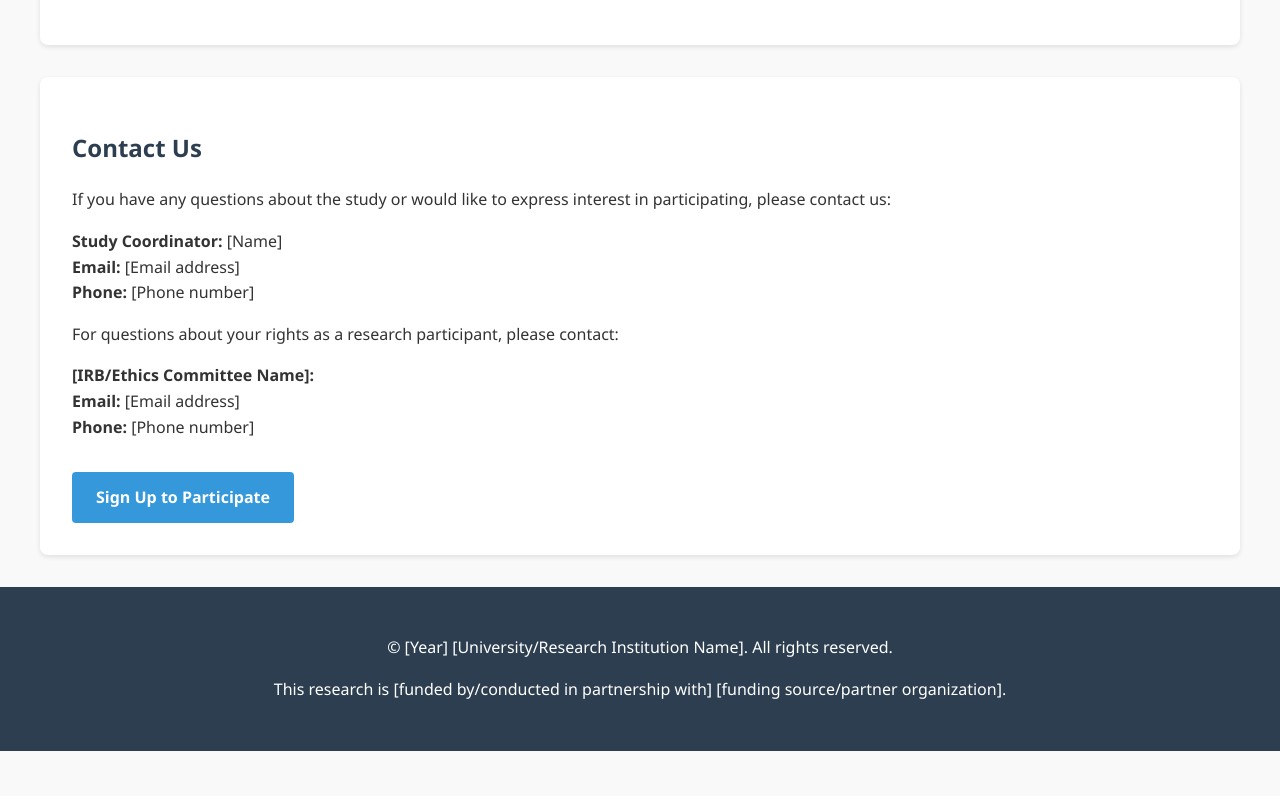
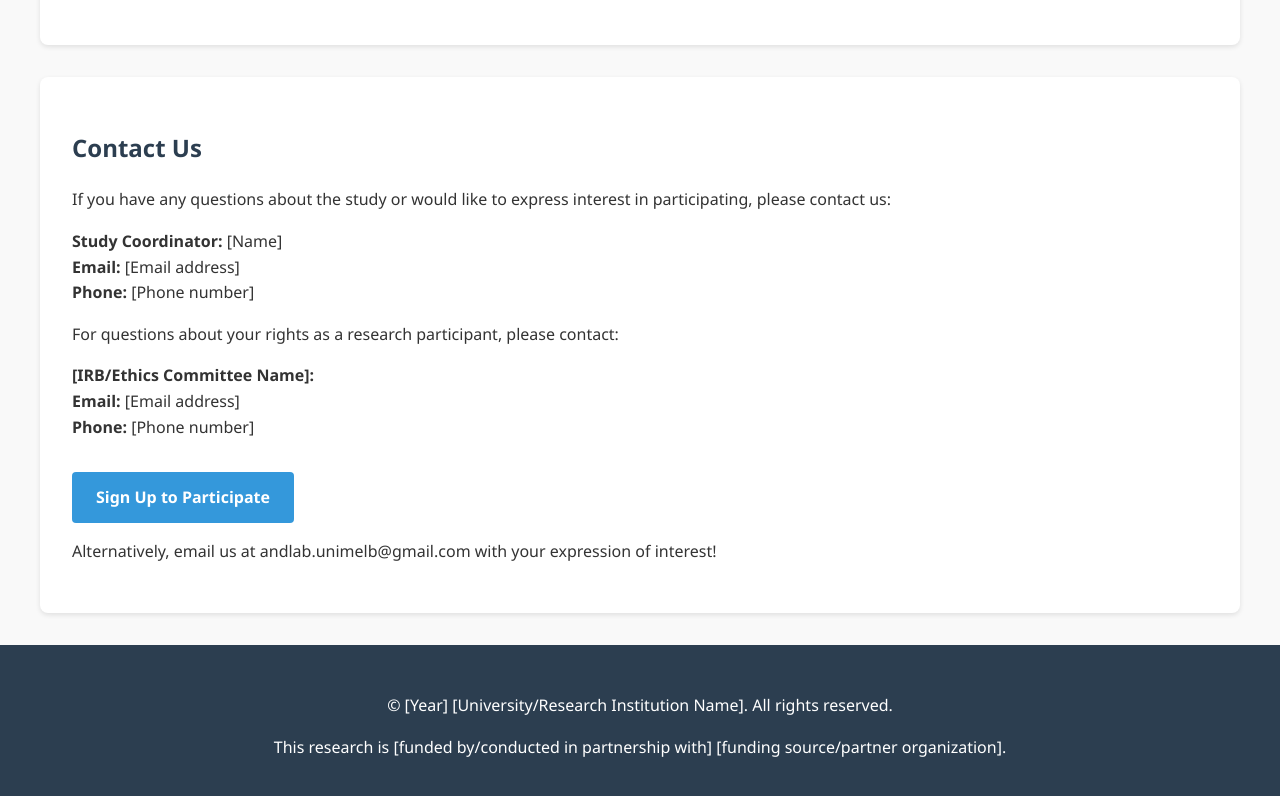
Before and after one commit to ANDLabUniMelb/neuropath-study, a plain HTML site: page index.html in a window 1280 px wide. Shown: the part 4001-4797 px from the top of the page. Before the commit the page ends 4752 px from the top, so only its background shows below. Drawn offline with Linux system fonts and the light colour scheme.

Commit message:
add contact option

```diff
--- a/index.html
+++ b/index.html
@@ -495,6 +495,7 @@
             </p>
 
             <a href="mailto:andlab.unimelb@gmail.com?subject=Neuropaths Study Expression of Participation Interest" class="cta-button">Sign Up to Participate</a>
+            <p>Alternatively, email us at andlab.unimelb@gmail.com with your expression of interest!</p>
 
         </section>
     </div>
```
